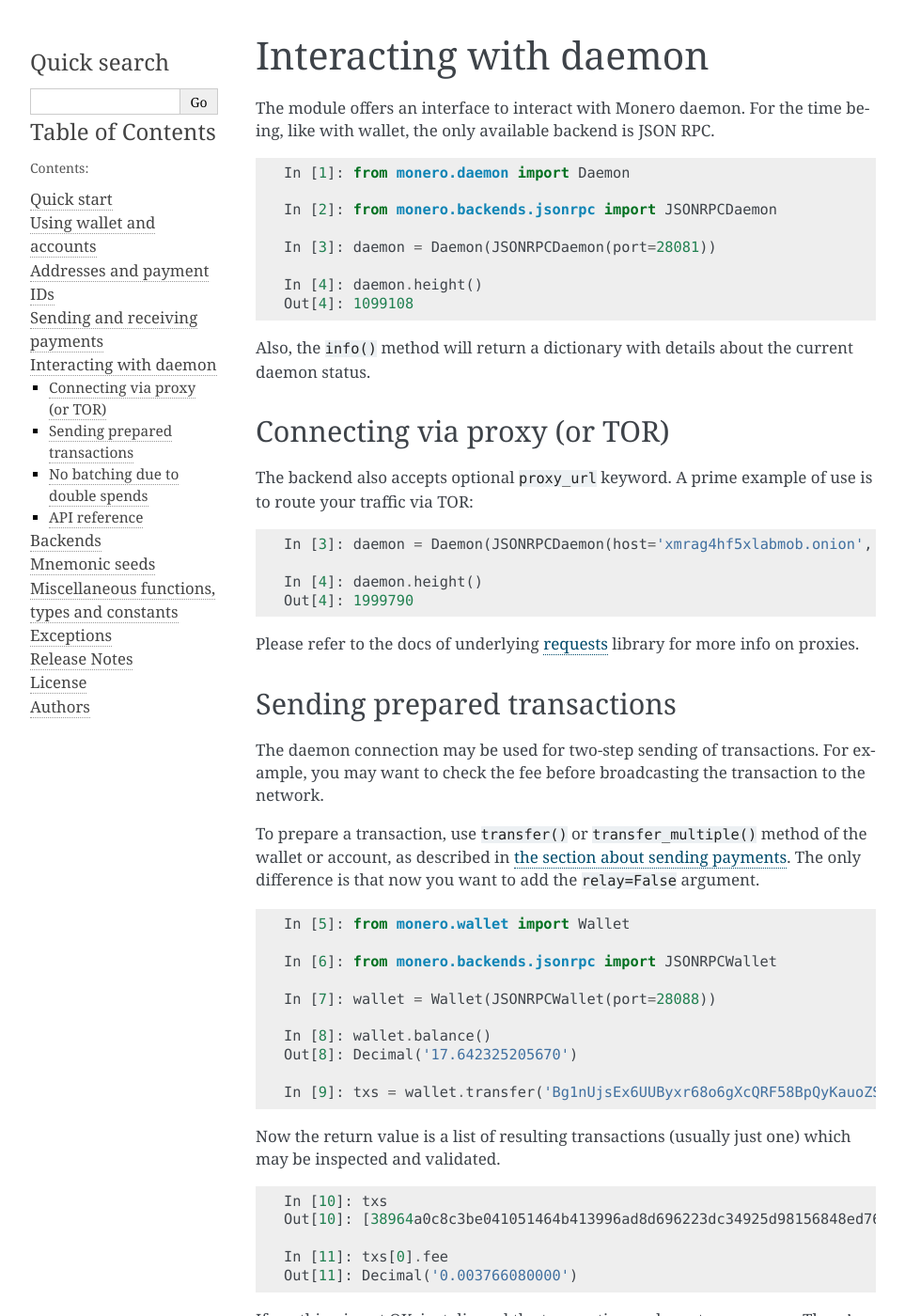
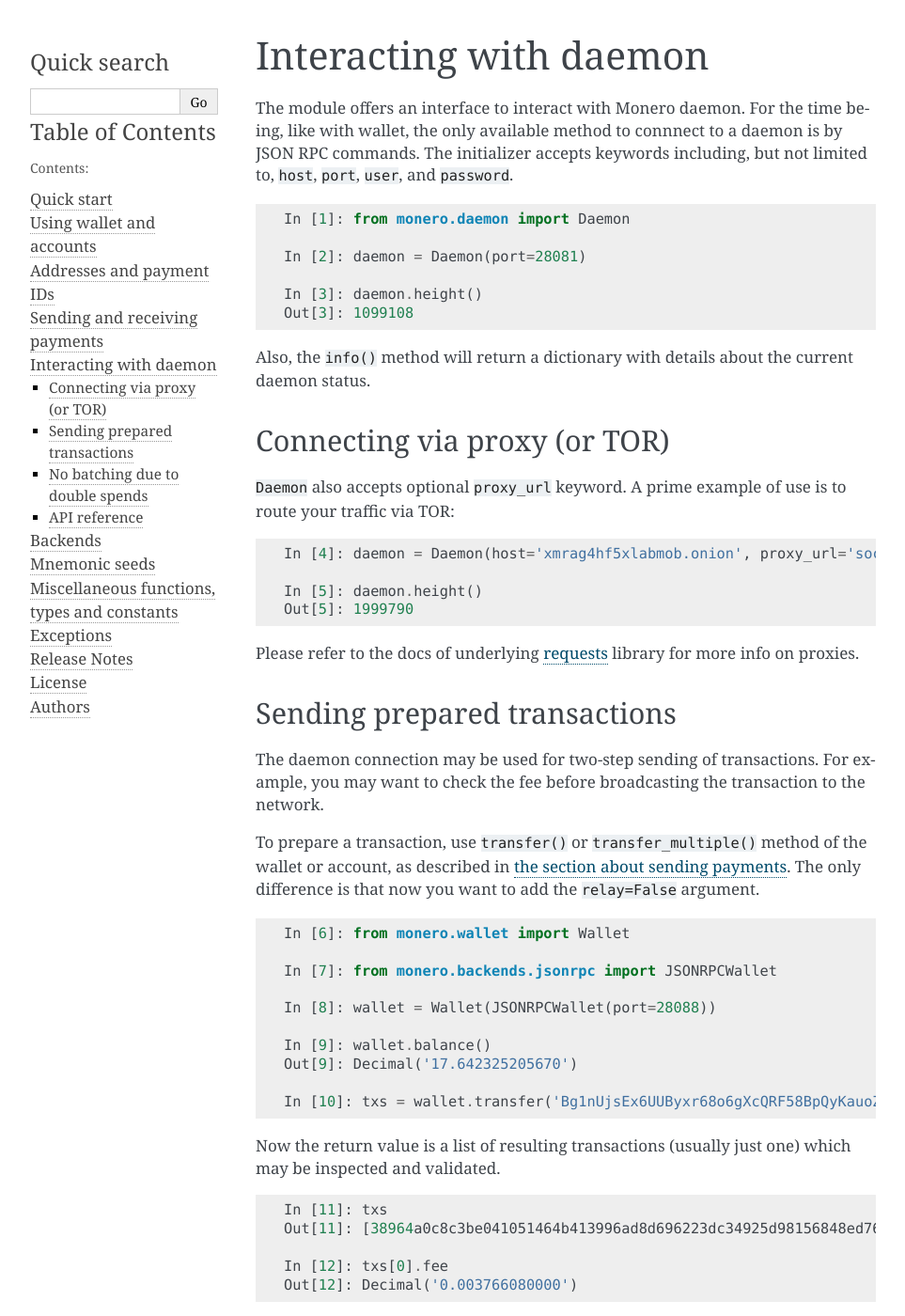
Before and after one commit to monero-ecosystem/monero-python, a Sphinx documentation site: the page built from docs/source/daemon.rst, in a window 1280 px wide and 1400 px high. Shown: the whole window at 94% size, without its empty margins (148-1111 px from the left). Built offline with Sphinx 7.4.7, drawn with Linux system fonts in a browser that asks for light colours; some of the changed text lies outside the part shown.

Commit message:
Updated docs

```diff
--- a/docs/source/daemon.rst
+++ b/docs/source/daemon.rst
@@ -2,33 +2,32 @@
 =======================
 
 The module offers an interface to interact with Monero daemon. For the time being, like with
-wallet, the only available backend is JSON RPC.
+wallet, the only available method to connnect to a daemon is by JSON RPC commands. The initializer
+accepts keywords including, but not limited to, ``host``, ``port``, ``user``, and ``password``.
 
 .. code-block:: python
 
     In [1]: from monero.daemon import Daemon
 
-    In [2]: from monero.backends.jsonrpc import JSONRPCDaemon
+    In [2]: daemon = Daemon(port=28081)
 
-    In [3]: daemon = Daemon(JSONRPCDaemon(port=28081))
-
-    In [4]: daemon.height()
-    Out[4]: 1099108
+    In [3]: daemon.height()
+    Out[3]: 1099108
 
 Also, the ``info()`` method will return a dictionary with details about the current daemon status.
 
 Connecting via proxy (or TOR)
 -----------------------------
 
-The backend also accepts optional ``proxy_url`` keyword. A prime example of use is to route
+``Daemon`` also accepts optional ``proxy_url`` keyword. A prime example of use is to route
 your traffic via TOR:
 
 .. code-block:: python
 
-    In [3]: daemon = Daemon(JSONRPCDaemon(host='xmrag4hf5xlabmob.onion', proxy_url='socks5h://127.0.0.1:9050'))
+    In [4]: daemon = Daemon(host='xmrag4hf5xlabmob.onion', proxy_url='socks5h://127.0.0.1:9050')
 
-    In [4]: daemon.height()
-    Out[4]: 1999790
+    In [5]: daemon.height()
+    Out[5]: 1999790
 
 Please refer to the docs of underlying `requests`_ library for more info on proxies.
 
@@ -46,27 +45,27 @@
 
 .. code-block:: python
 
-    In [5]: from monero.wallet import Wallet
+    In [6]: from monero.wallet import Wallet
 
-    In [6]: from monero.backends.jsonrpc import JSONRPCWallet
+    In [7]: from monero.backends.jsonrpc import JSONRPCWallet
 
-    In [7]: wallet = Wallet(JSONRPCWallet(port=28088))
+    In [8]: wallet = Wallet(JSONRPCWallet(port=28088))
 
-    In [8]: wallet.balance()
-    Out[8]: Decimal('17.642325205670')
+    In [9]: wallet.balance()
+    Out[9]: Decimal('17.642325205670')
 
-    In [9]: txs = wallet.transfer('Bg1nUjsEx6UUByxr68o6gXcQRF58BpQyKauoZSo2HwubGErEnz9x6AS9o5ybmk3QmgeUpX3Msgm74QkwZKx2CeVWFrrZZqt', 10, relay=False)
+    In [10]: txs = wallet.transfer('Bg1nUjsEx6UUByxr68o6gXcQRF58BpQyKauoZSo2HwubGErEnz9x6AS9o5ybmk3QmgeUpX3Msgm74QkwZKx2CeVWFrrZZqt', 10, relay=False)
 
 Now the return value is a list of resulting transactions (usually just one) which may be inspected
 and validated.
 
 .. code-block:: python
 
-    In [10]: txs
-    Out[10]: [38964a0c8c3be041051464b413996ad8d696223dc34925d98156848ed76a3ae3]
+    In [11]: txs
+    Out[11]: [38964a0c8c3be041051464b413996ad8d696223dc34925d98156848ed76a3ae3]
 
-    In [11]: txs[0].fee
-    Out[11]: Decimal('0.003766080000')
+    In [12]: txs[0].fee
+    Out[12]: Decimal('0.003766080000')
 
 If anything is not OK, just discard the transaction and create a new one. There's no need to clean
 up anything in the wallet.
```
Also changed, not shown: other parts of docs/source/daemon.rst (+10 -10 lines), docs/source/wallet.rst (+25 -27 lines).
